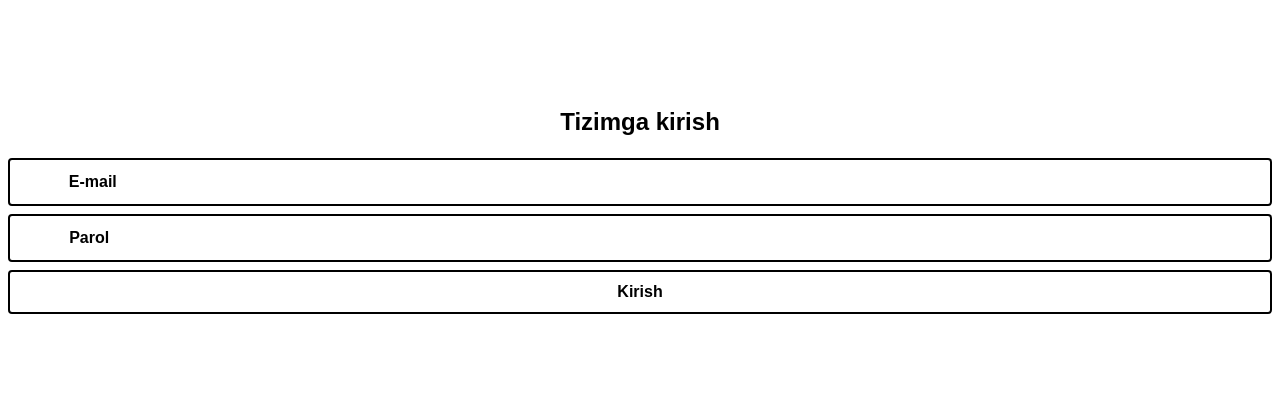
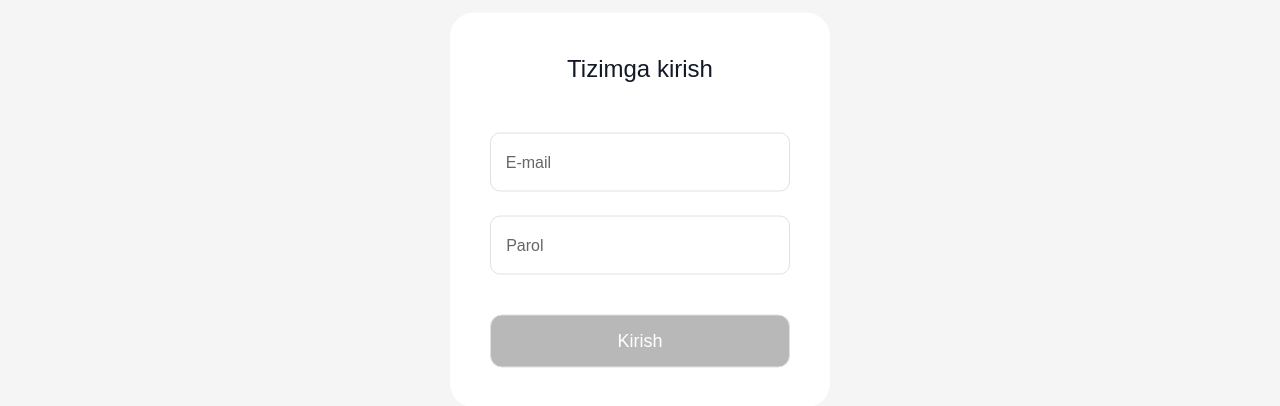
Before and after one commit to ulugbek101/admin-dashboard-frontend, a React (Vite) app: page /login in a window 1280 px wide. Shown: the part 190-596 px from the top of the page. Built offline with nearby package versions, Linux system fonts and the light colour scheme.

Commit message:
Update LoginPage UI

```diff
--- a/src/context/auth-context.jsx
+++ b/src/context/auth-context.jsx
@@ -30,7 +30,7 @@ const AuthContextProvider = ({ children }) => {
 				{
 					headers: {
 						'Content-Type': 'application/json',
-						Authorization: `Bearer ${authTokens?.access}`,
+						// Authorization: `Bearer ${authTokens?.access}`,
 					},
 				}
 			);
--- a/src/index.css
+++ b/src/index.css
@@ -13,3 +13,7 @@ button {
 button:active {
     scale: 0.97;
 }
+
+button:disabled {
+    scale: 1;
+}
--- a/src/pages/LoginPage.jsx
+++ b/src/pages/LoginPage.jsx
@@ -1,11 +1,24 @@
-import { useContext, useState } from 'react';
-import { authContext } from '../context/auth-context';
-import inputStyles from '../styles/Input.module.css';
+import { useContext, useEffect, useState } from "react";
+import { authContext } from "../context/auth-context";
+import inputStyles from "../styles/Input.module.css";
 
 function LoginPage() {
 	const { loginUser, isLoading } = useContext(authContext);
-	const [email, setEmail] = useState('');
-	const [password, setPassword] = useState('');
+	const [email, setEmail] = useState("");
+	const [password, setPassword] = useState("");
+	const [formIsValid, setFormIsValid] = useState(false);
+
+	useEffect(() => {
+		validateForm();
+	}, [email, password]);
+
+	function validateForm() {
+		const emailIsValid = /^[^\s@]+@(?:email|gmail|bk)\.(?:ru|com)$/i.test(
+			email
+		);
+		const passwordIsValid = password.trim().length >= 1;
+		setFormIsValid(emailIsValid && passwordIsValid);
+	}
 
 	const onSubmitHandler = e => {
 		e.preventDefault();
@@ -13,71 +26,77 @@ function LoginPage() {
 	};
 
 	return (
+		<div className="absolute h-full w-full bg-[#f5f5f5]">
 			<form
 				onSubmit={onSubmitHandler}
-			className='absolute flex flex-col w-full gap-2 px-2 -translate-x-1/2 -translate-y-1/2 left-1/2 top-1/2'
+				className="absolute flex flex-col w-full gap-2 -translate-x-1/2 -translate-y-1/2 left-1/2 top-1/2 py-[48px] px-[20px] sm:p-[40px] rounded-[24px] bg-white sm:w-[380px]"
 			>
-			<h3 className='mb-3 text-2xl font-bold text-center'>Tizimga kirish</h3>
-			<div className={inputStyles.inputGroup}>
+				<h3 className="text-2xl text-gray-900 text-center mb-10">
+					Tizimga kirish
+				</h3>
+				<div className={`${inputStyles.inputGroup} mb-4`}>
 					<input
 						value={email}
 						onChange={e => setEmail(e.target.value)}
-					type='text'
-					name='email'
-					id='email'
-					placeholder=''
-					className='w-full font-bold border-2 border-black rounded focus:outline-0'
+						type="text"
+						name="email"
+						id="email"
+						placeholder=""
+						autoComplete="off"
+						className="w-full transition-colors duration-300 border rounded-[10px] border-[#e0e0e0] focus:border-[#b8b8b8] hover:border-[#b8b8b8] focus:outline-0"
 						required
 					/>
-				<label htmlFor='email' className='font-bold'>
+					<label htmlFor="password" className="text-[#666]">
 						E-mail
 					</label>
 				</div>
-			<div className={inputStyles.inputGroup}>
+				<div className={`${inputStyles.inputGroup} mb-8`}>
 					<input
 						value={password}
 						onChange={e => setPassword(e.target.value)}
-					type='password'
-					name='password'
-					id='password'
-					placeholder=''
-					className='w-full font-bold border-2 border-black rounded focus:outline-0'
+						type="password"
+						name="password"
+						id="password"
+						placeholder=""
+						autoComplete="off"
+						className="w-full transition-colors duration-300 border rounded-[10px] border-[#e0e0e0] focus:border-[#b8b8b8] hover:border-[#b8b8b8] focus:outline-0"
 						required
 					/>
-				<label htmlFor='password' className='font-bold'>
+					<label htmlFor="password" className="text-[#666]">
 						Parol
 					</label>
 				</div>
 				<button
-				disabled={isLoading}
-				type='submit'
-				className='flex items-center justify-center py-2 font-bold transition border-2 border-black rounded hover:bg-black hover:text-white '
+					disabled={!formIsValid}
+					type="submit"
+					className="flex disabled:bg-[#b8b8b8] disabled:text-white items-center text-white bg-gray-900 justify-center py-[12px] px-[48px] transition border border-[#e0e0e0] focus:border-[#b8b8b8] focus:outline-0 rounded-[12px] text-[18px] hover:bg-gray-900 hover:text-white "
 				>
 					{isLoading && (
 						<svg
-						className='w-5 h-5 mr-3 -ml-1 text-white animate-spin'
-						xmlns='http://www.w3.org/2000/svg'
-						fill='none'
-						viewBox='0 0 24 24'
+							className="w-5 h-5 mr-3 -ml-1 text-white animate-spin"
+							xmlns="http://www.w3.org/2000/svg"
+							fill="none"
+							viewBox="0 0 24 24"
 						>
 							<circle
-							className='opacity-25'
-							cx='12'
-							cy='12'
-							r='10'
-							stroke='black'
-							strokeWidth='4'
+								className="opacity-25"
+								cx="12"
+								cy="12"
+								r="10"
+								stroke="black"
+								strokeWidth="4"
 							></circle>
 							<path
-							className='opacity-75'
-							fill='white'
-							d='M4 12a8 8 0 018-8V0C5.373 0 0 5.373 0 12h4zm2 5.291A7.962 7.962 0 014 12H0c0 3.042 1.135 5.824 3 7.938l3-2.647z'
+								className="opacity-75"
+								fill="white"
+								d="M4 12a8 8 0 018-8V0C5.373 0 0 5.373 0 12h4zm2 5.291A7.962 7.962 0 014 12H0c0 3.042 1.135 5.824 3 7.938l3-2.647z"
 							></path>
 						</svg>
 					)}
 					Kirish
 				</button>
 			</form>
+		</div>
 	);
 }
 
--- a/src/styles/Input.module.css
+++ b/src/styles/Input.module.css
@@ -2,20 +2,20 @@
 	position: relative;
 }
 .inputGroup input {
-    padding: 10px 1rem;
+	padding: 23px 18px 10px;
 }
 
 .inputGroup label {
 	position: absolute;
 	top: 50%;
-	left: 5%;
-    transform: translate(-5%, -50%);
-    transition: .2s;
+	left: 18px;
+	transform: translate(-5%, -50%);
+	transition: 0.2s;
 }
 
 .inputGroup input:focus ~ label,
 .inputGroup input:not(:placeholder-shown) ~ label {
-    top: 15%;
-    left: 5%;
-    font-size: 10px;
+	top: 16px;
+	left: 18px;
+	font-size: 11px;
 }
```
Lines whose indentation alone changed are shown as unchanged.
